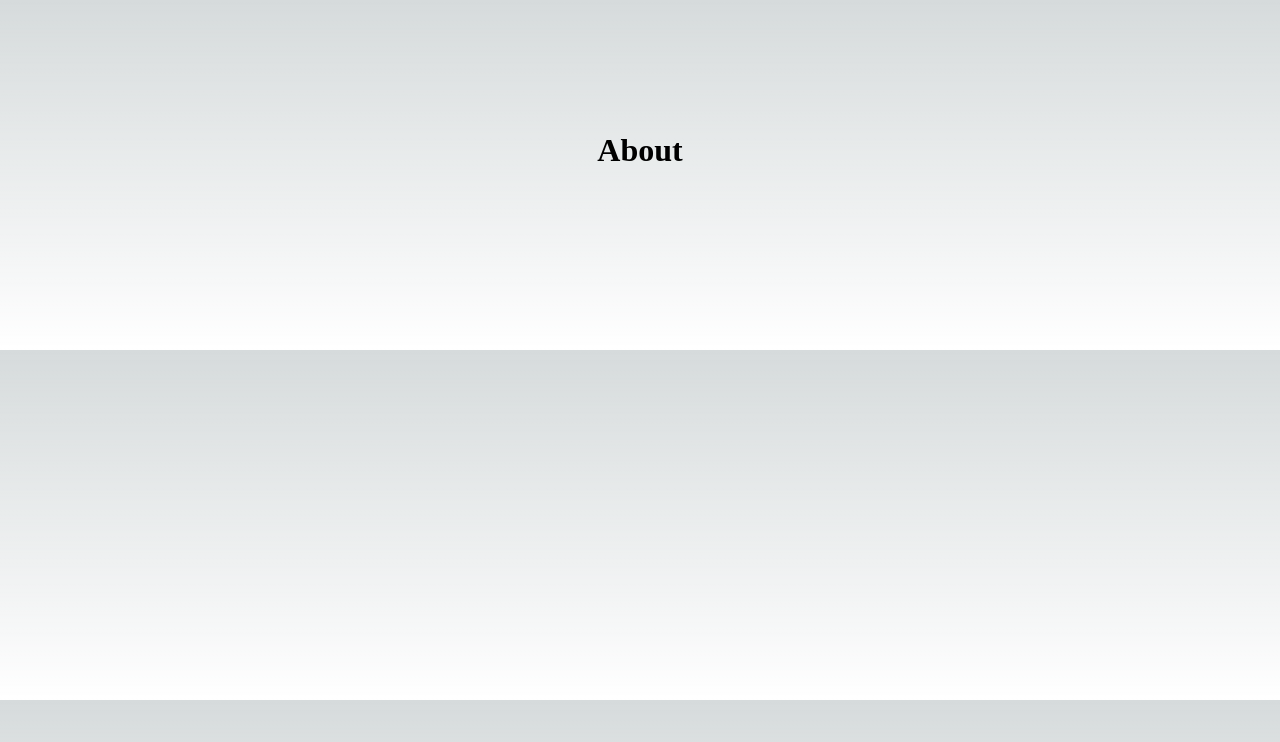
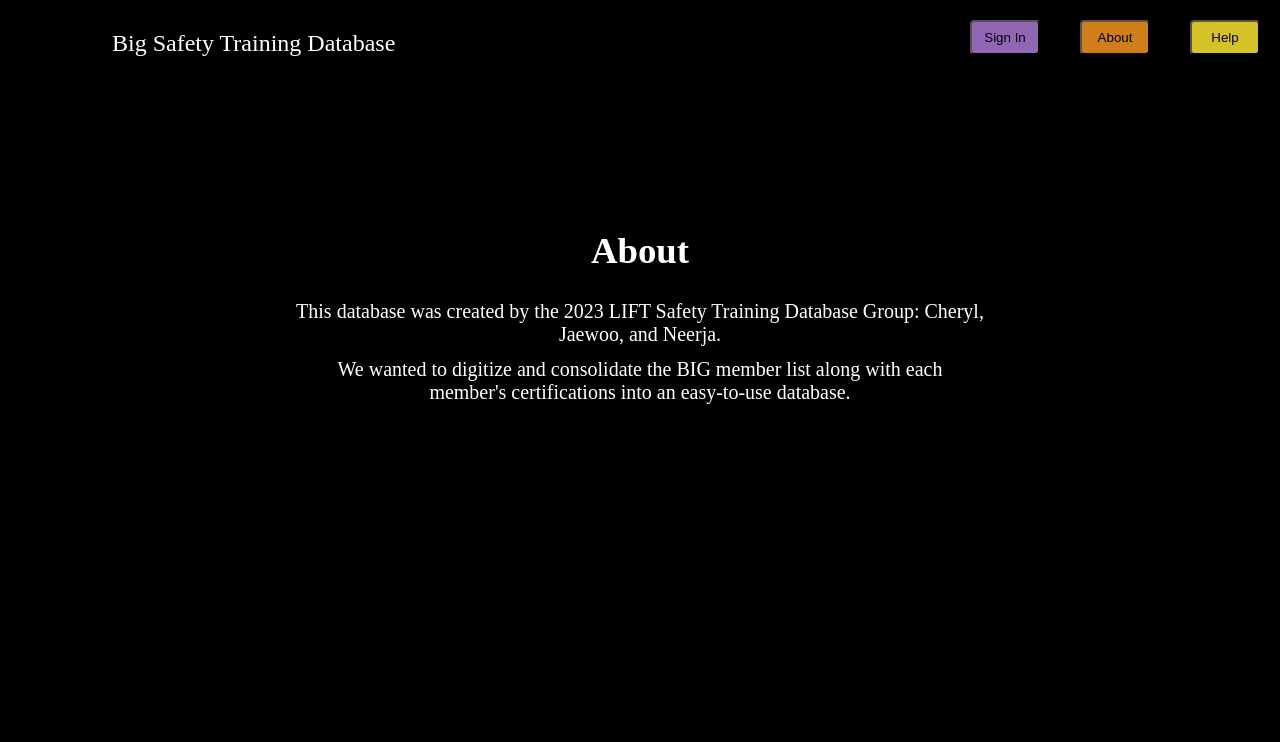
Before and after one commit to leej1230/safety-data-training, a Next.js app: page /about in a window 1280 px wide. Shown: the top 742 px of the page. Built offline with nearby package versions, Linux system fonts and the light colour scheme.

Commit message:
Made some changes in the about page to match figma layout

```diff
--- a/src/pages/about.tsx
+++ b/src/pages/about.tsx
@@ -1,4 +1,5 @@
 import Head from 'next/head'
+import Link from 'next/link'
 import Image from 'next/image'
 import { Inter } from 'next/font/google'
 import styles from '@/styles/about.module.css'
@@ -9,10 +10,30 @@ export default function Home() {
     <>
       <Head>
         <title>About Page</title>
+
       </Head>
+      <nav className={styles.navbar}>
+        <Link href="/">
+        <span className={styles.webtitle}>Big Safety Training Database</span>
+        </Link>
+        <div className={styles.buttonsContainer}>
+          <button className={styles.button1}>Sign In</button>
+          <button className={styles.button2}>About</button>
+          <button className={styles.button3}>Help</button>
+        </div>
+      </nav>
       <main className={styles.main}>
-        <div className={styles.container}>
-          <h1>About</h1>
+        <div className={styles.main}>
+          <h1 className = {styles.title}>
+            About
+          </h1>
+          <p className = {styles.description1}>
+            This database was created by the 2023 LIFT Safety Training Database Group:
+          Cheryl, Jaewoo, and Neerja.
+          </p>
+          <p className = {styles.description2}>
+            We wanted to digitize and consolidate the BIG member list along with each member's certifications into an easy-to-use database.
+          </p>
         </div>
       </main>
     </>
--- a/src/styles/about.module.css
+++ b/src/styles/about.module.css
@@ -1,12 +1,81 @@
-.container {
+.title {
     display: flex;
     justify-content: center;
     align-items: center;
     height: 400px;
-    margin-top: -50px;
+    margin-top: -25px;
+    font-size: 2.3rem;
   }
 
-  .description {
+
+  .webtitle {
+
+    position: absolute;
+    top: 0;
+    left: 0;
+    margin: 30px;
+    font-size: 1.5rem;
+    margin-left: 7rem;
+
+  }
+
+  .buttonsContainer {
+    display: flex;
+    justify-content: flex-end;
+    align-items: center;
+  }
+
+  .button1 {
+    margin-right: 5px;
+    height: 35px;
+    width: 70px;
+    margin: 20px;
+    background-color: rgba(178, 126, 221, 0.815);
+    color: black;
+    border-radius: 4px;
+    border-color: black;
+
+
+  }
+
+  .button2 {
+
+    height: 35px;
+    width: 70px;
+    margin: 20px;
+    background-color: rgba(231, 143, 28, 0.893);
+    color: black;
+    border-radius: 4px;
+    border-color: black;
+
+
+  }
+
+  .button3 {
+
+    height: 35px;
+    width: 70px;
+    margin: 20px;
+    background-color: rgba(239, 217, 45, 0.893);
+    color: black;
+    border-radius: 4px;
+    border-color: black;
+
+
+  }
+
+  .description1 {
+    max-width: 44rem;
+    margin: 0 auto 2rem;
     text-align: center;
-    margin-top: 100px;
+    margin-top: -150px;
+    font-size: 1.25rem;
   }
+
+  .description2 {
+    max-width: 40rem;
+    margin: 0 auto 2rem;
+    text-align: center;
+    margin-top: -20px;
+    font-size: 1.25rem;
+  }
--- a/src/styles/globals.css
+++ b/src/styles/globals.css
@@ -40,7 +40,7 @@
   --card-border-rgb: 131, 134, 135;
 }
 
-@media (prefers-color-scheme: dark) {
+@media (prefers-color-scheme: light) {
   :root {
     --foreground-rgb: 255, 255, 255;
     --background-start-rgb: 0, 0, 0;
```
